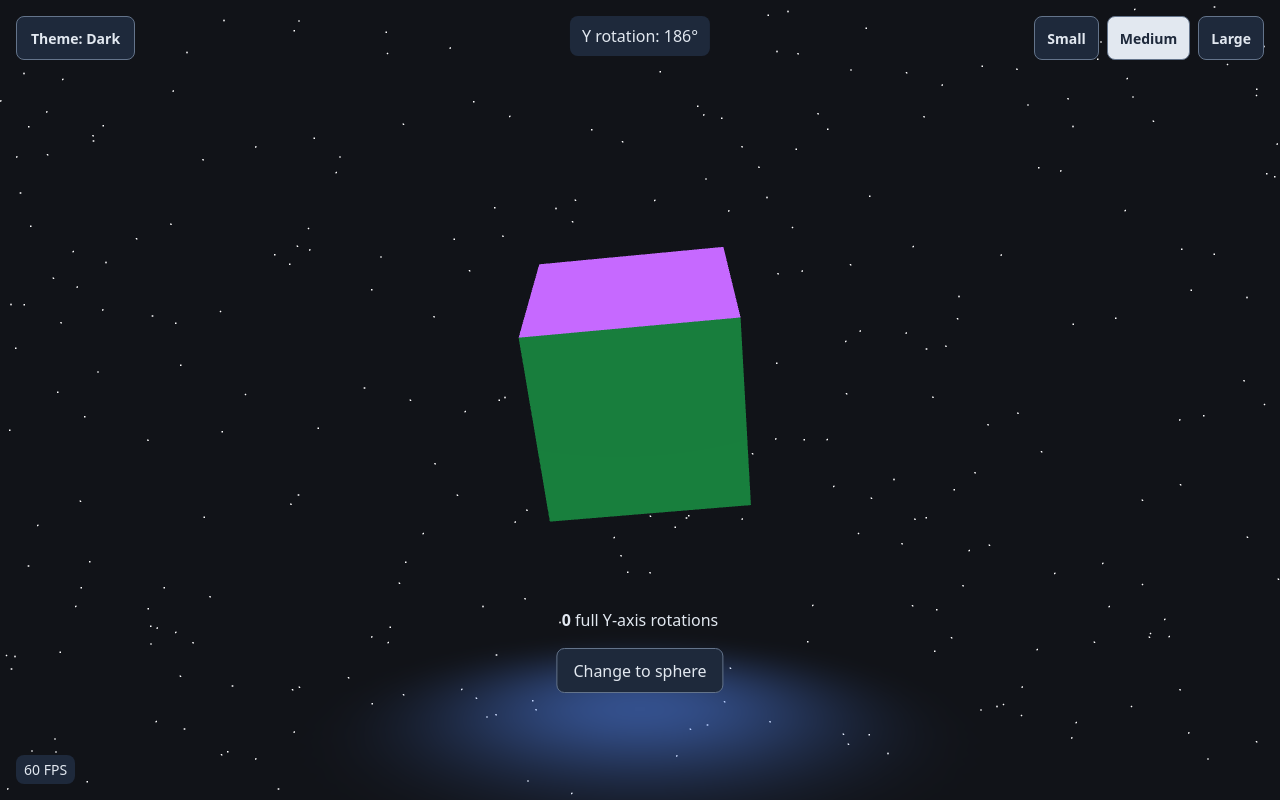
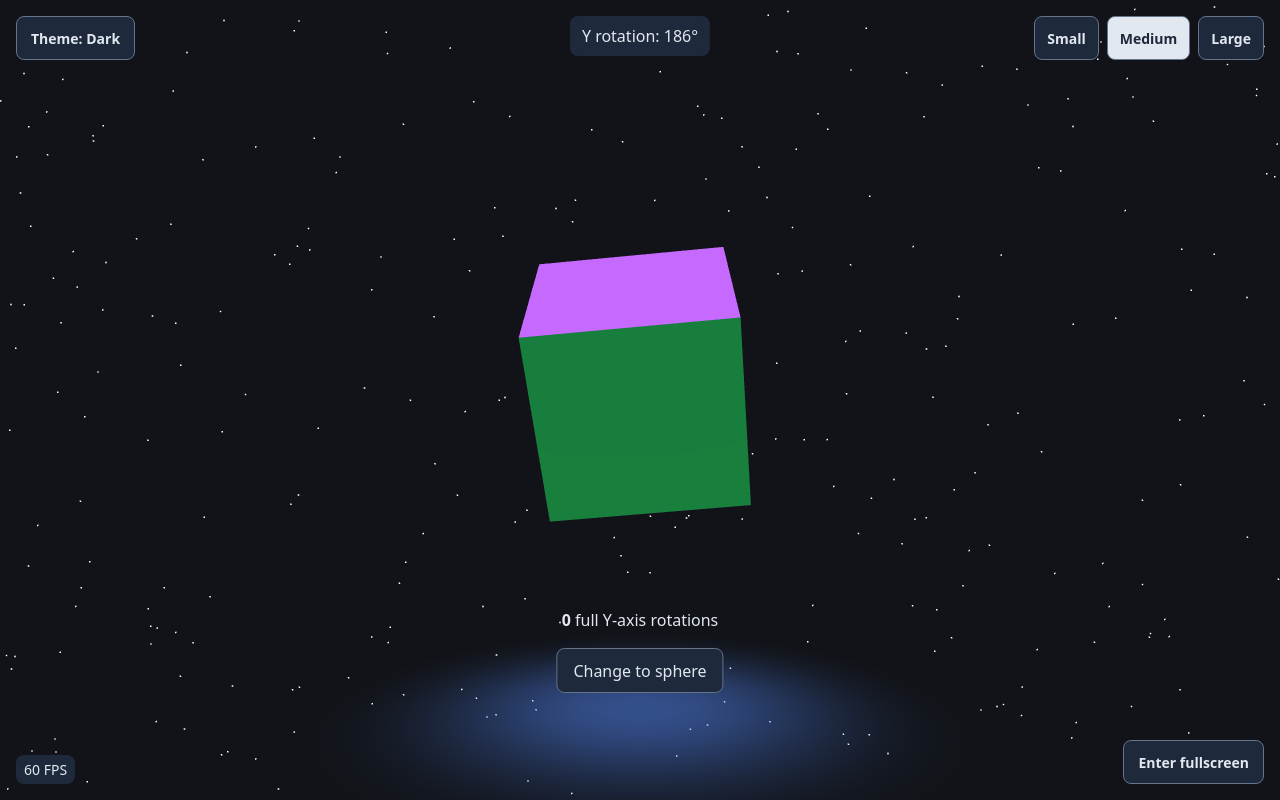
Before and after one commit to dt665m/malorytest, a React (Vite) app: page / in a window 1280 px wide. Built offline with nearby package versions, Linux system fonts and the light colour scheme.

Commit message:
Add bottom-right fullscreen toggle with browser state handling

```diff
--- a/src/App.tsx
+++ b/src/App.tsx
@@ -18,6 +18,38 @@ export default function App() {
   const updateSizeRef = useRef<((size: CubeSize) => void) | null>(null);
   const [fps, setFps] = useState(0);
   const rotationAngleRef = useRef<HTMLOutputElement>(null);
+  const [isFullscreen, setIsFullscreen] = useState(false);
+  const [fullscreenSupported, setFullscreenSupported] = useState(false);
+  const [fullscreenPending, setFullscreenPending] = useState(false);
+  const [fullscreenError, setFullscreenError] = useState('');
+
+  useEffect(() => {
+    setFullscreenSupported(Boolean(document.fullscreenEnabled));
+    const syncFullscreen = () => {
+      setIsFullscreen(Boolean(document.fullscreenElement));
+      setFullscreenError('');
+    };
+    syncFullscreen();
+    document.addEventListener('fullscreenchange', syncFullscreen);
+    return () => document.removeEventListener('fullscreenchange', syncFullscreen);
+  }, []);
+
+  const toggleFullscreen = async () => {
+    setFullscreenPending(true);
+    setFullscreenError('');
+    try {
+      if (document.fullscreenElement) {
+        await document.exitFullscreen();
+      } else {
+        // Fullscreen the page, not just the canvas, so controls remain available.
+        await document.documentElement.requestFullscreen();
+      }
+    } catch {
+      setFullscreenError('Fullscreen could not be changed. Please try again.');
+    } finally {
+      setFullscreenPending(false);
+    }
+  };
 
   useEffect(() => {
     const canvas = canvasRef.current!;
@@ -377,6 +409,16 @@ export default function App() {
       <output className="rotation-angle" ref={rotationAngleRef} aria-live="off">
         {rotationLabel(0.5)}
       </output>
+      <button
+        type="button"
+        className="fullscreen-toggle"
+        disabled={!fullscreenSupported || fullscreenPending}
+        title={!fullscreenSupported ? 'Fullscreen is not supported in this browser' : undefined}
+        onClick={toggleFullscreen}
+      >
+        {isFullscreen ? 'Exit fullscreen' : 'Enter fullscreen'}
+      </button>
+      <p className="fullscreen-status" role="status">{fullscreenError}</p>
     </div>
   );
 }
--- a/src/style.css
+++ b/src/style.css
@@ -31,7 +31,8 @@ canvas {
   color-scheme: light;
 }
 
-.theme-toggle {
+.theme-toggle,
+.fullscreen-toggle {
   position: absolute;
   top: max(1rem, env(safe-area-inset-top));
   left: max(1rem, env(safe-area-inset-left));
@@ -45,13 +46,45 @@ canvas {
   cursor: pointer;
 }
 
-.theme-toggle:hover {
+.theme-toggle:hover,
+.fullscreen-toggle:hover:not(:disabled) {
   border-color: var(--text);
 }
 
-.theme-toggle:focus-visible {
+.theme-toggle:focus-visible,
+.fullscreen-toggle:focus-visible {
   outline: 2px solid var(--text);
   outline-offset: 3px;
+}
+
+.fullscreen-toggle {
+  position: fixed;
+  top: auto;
+  left: auto;
+  right: max(1rem, env(safe-area-inset-right));
+  bottom: max(1rem, env(safe-area-inset-bottom));
+}
+
+.fullscreen-toggle:disabled {
+  opacity: 0.6;
+  cursor: not-allowed;
+}
+
+.fullscreen-status {
+  position: fixed;
+  right: max(1rem, env(safe-area-inset-right));
+  bottom: calc(max(1rem, env(safe-area-inset-bottom)) + 3.25rem);
+  max-width: min(22rem, calc(100% - 2rem));
+  margin: 0;
+  padding: 0.5rem;
+  border-radius: 0.5rem;
+  background: var(--surface);
+  color: var(--text);
+  font: 0.875rem/1.5 system-ui, sans-serif;
+}
+
+.fullscreen-status:empty {
+  padding: 0;
 }
 
 .shape-toggle {
```
